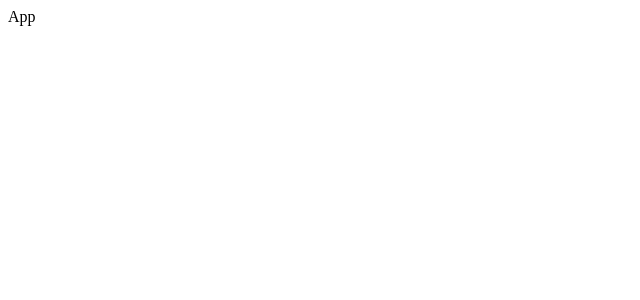
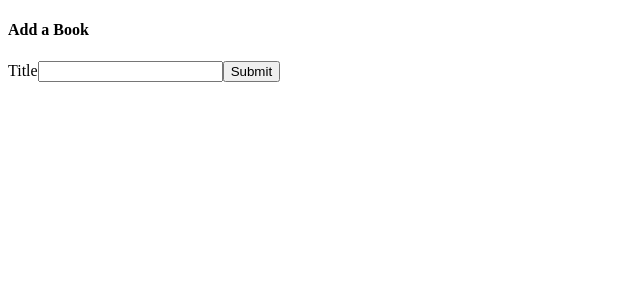
Before and after one commit to asksaurabh/React-Tutorial, a React (Create React App) app in the folder book-reading-list/: page / in a window 1280 px wide. Shown: the top 300 px of the page, without its empty margins (0-640 px from the left). Built offline with nearby package versions, Linux system fonts and the light colour scheme.

Commit message:
return the book title from child to parent component

```diff
--- a/book-reading-list/src/App.js
+++ b/book-reading-list/src/App.js
@@ -1,9 +1,19 @@
+/* eslint-disable no-unused-vars */
 import { useState } from 'react';
+import BookCreate from './components/BookCreate';
 
 function App() {
   const [books, setBooks] = useState([]);
 
-  return <div>App</div>;
+  const createBook = (newBookTitle) => {
+    console.log('Need to add book with title of ', newBookTitle);
+  };
+
+  return (
+    <div>
+      <BookCreate onCreate={createBook} />
+    </div>
+  );
 }
 
 export default App;
--- a/book-reading-list/src/components/BookCreate.js
+++ b/book-reading-list/src/components/BookCreate.js
@@ -1,5 +1,28 @@
-function BookCreate() {
-  return <div>BookCreate</div>;
+import { useState } from 'react';
+
+function BookCreate({ onCreate }) {
+  const [bookTitle, setBookTitle] = useState('');
+
+  const onBookSubmit = (event) => {
+    event.preventDefault();
+    onCreate(bookTitle);
+    setBookTitle('');
+  };
+
+  const onBookTitleChange = (event) => {
+    setBookTitle(event.target.value);
+  };
+
+  return (
+    <div>
+      <h4>Add a Book</h4>
+      <form onSubmit={onBookSubmit}>
+        <label>Title</label>
+        <input value={bookTitle} onChange={onBookTitleChange} />
+        <button>Submit</button>
+      </form>
+    </div>
+  );
 }
 
 export default BookCreate;
```
